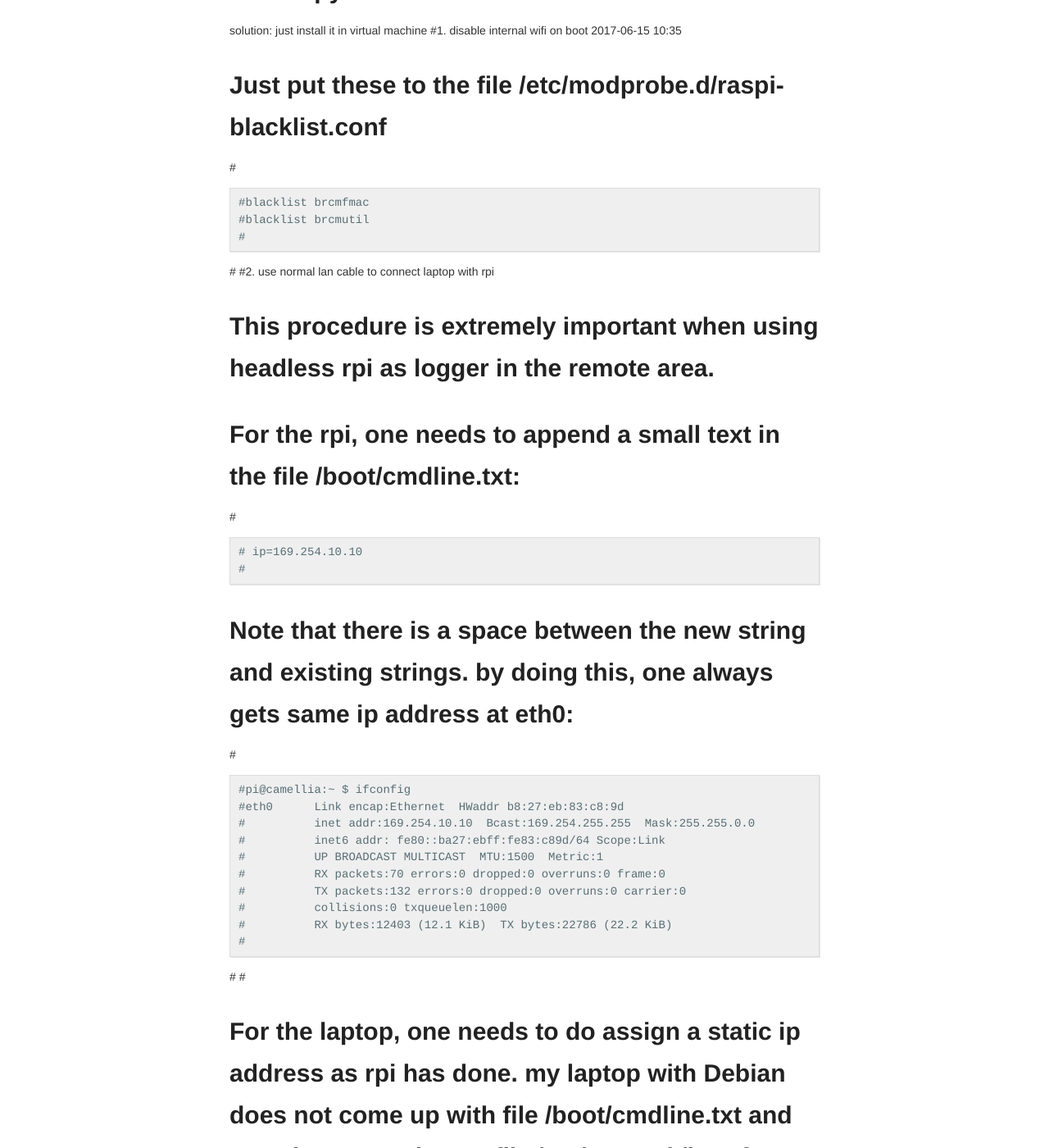
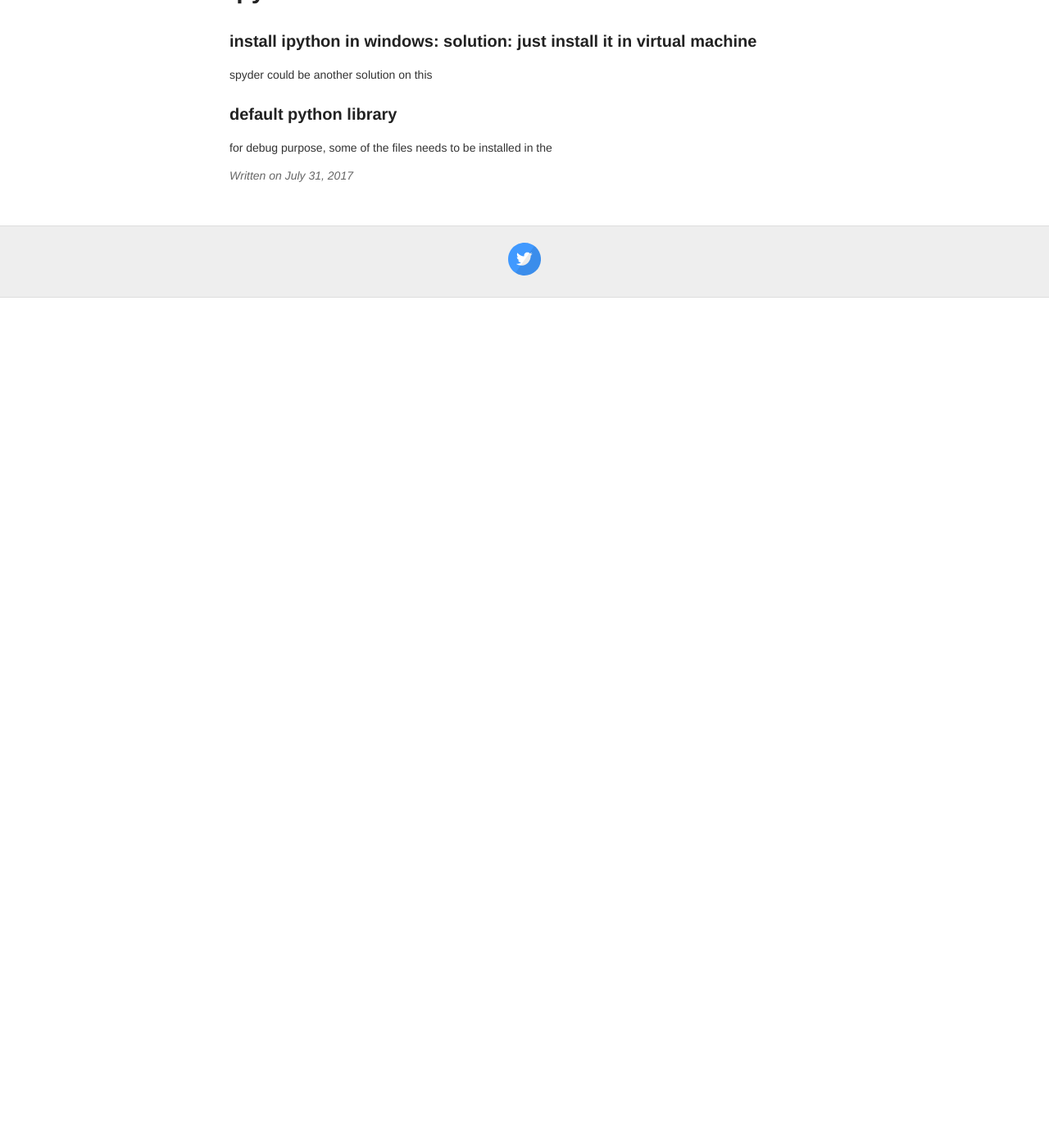
Before and after one commit to hydrogeologger/hydrogeologger.github.io, a Jekyll site: the page built from _posts/2017-07-31-install-ipython-in-windows.md, in a window 1280 px wide and 1400 px high, scrolled down 242 px. Shown: the whole window at 82% size. Built offline with Jekyll 4.4.1, drawn with Linux system fonts in a browser that asks for light colours; after the commit the page ends 900 px from its top, so only the background shows below that; some of the changed text lies outside the part shown.

```diff
--- a/_posts/2017-07-31-install-ipython-in-windows.md
+++ b/_posts/2017-07-31-install-ipython-in-windows.md
@@ -1,62 +1,14 @@
 ---
 layout: post
-title: install ipython in windows
+title: ipython notes
 ---
-solution: just install it in virtual machine
-#1. disable internal wifi on boot 2017-06-15 10:35
-# Just put these to the file /etc/modprobe.d/raspi-blacklist.conf
-#{% highlight bash %}
-#blacklist brcmfmac
-#blacklist brcmutil
-#{% endhighlight %}
-#
-#2. use normal lan cable to connect laptop with rpi
-#  This procedure is extremely important when using headless rpi as logger in the remote area.
-#  For the rpi, one needs to append a small text in the file /boot/cmdline.txt:
-#{% highlight bash %}
-# ip=169.254.10.10
-#{% endhighlight %}
-#  Note that there is a space between the new string and existing strings. by doing this, one always gets same ip address at eth0:
-#{% highlight bash %}
-#pi@camellia:~ $ ifconfig
-#eth0      Link encap:Ethernet  HWaddr b8:27:eb:83:c8:9d
-#          inet addr:169.254.10.10  Bcast:169.254.255.255  Mask:255.255.0.0
-#          inet6 addr: fe80::ba27:ebff:fe83:c89d/64 Scope:Link
-#          UP BROADCAST MULTICAST  MTU:1500  Metric:1
-#          RX packets:70 errors:0 dropped:0 overruns:0 frame:0
-#          TX packets:132 errors:0 dropped:0 overruns:0 carrier:0
-#          collisions:0 txqueuelen:1000
-#          RX bytes:12403 (12.1 KiB)  TX bytes:22786 (22.2 KiB)
-#{% endhighlight %}
-#
-#
-#  For the laptop, one needs to do assign a static ip address as rpi has done. my laptop with Debian does not come up with file /boot/cmdline.txt and so I choose to change file /etc/network/interfaces
-#
-#{% highlight bash %}
-#source /etc/network/interfaces.d/*
-#{% endhighlight %}
-#
-## The loopback network interface
-#{% highlight bash %}
-#auto lo
-#iface lo inet loopback
-#
-#
-#auto eth2
-#iface eth2 inet static
-#    #your static IP
-#    #address 192.168.1.118
-#    address 169.254.10.5
-#    #your gateway IP
-#    netmask 255.255.0.0
-#    #your network address "family"
-#    broadcast 169.254.255.255
-#
-#{% endhighlight %}
-#
-#now the system always get ip based on the static prescription.
-#
-#3. install anaconda
-#4. the slash '/' in linux is equivalent to '\\' in windows
-#
-#
+
+
+
+### install ipython in windows: solution: just install it in virtual machine
+spyder could be another solution on this
+
+
+### default python library
+
+for debug purpose, some of the files needs to be installed in the
```
Also changed, not shown: _posts/2017-06-15-pi.md (+2 -0 lines), _posts/2018-01-22-ffmpeg.md (+11 -0 lines), _posts/2018-04-18-install_pywafo.md (+3 -3 lines), _posts/2018-07-06-TOUGH.md (+15 -0 lines), _posts/2018-11-14-sftp-uqgec-port-record.md (+8 -8 lines).
